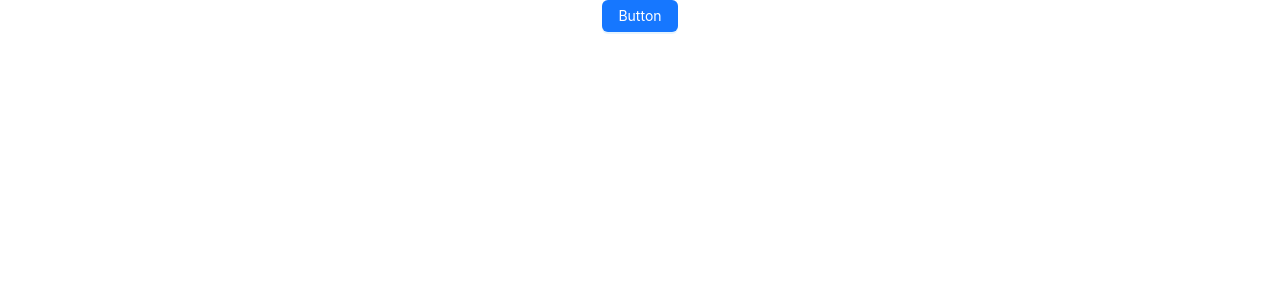
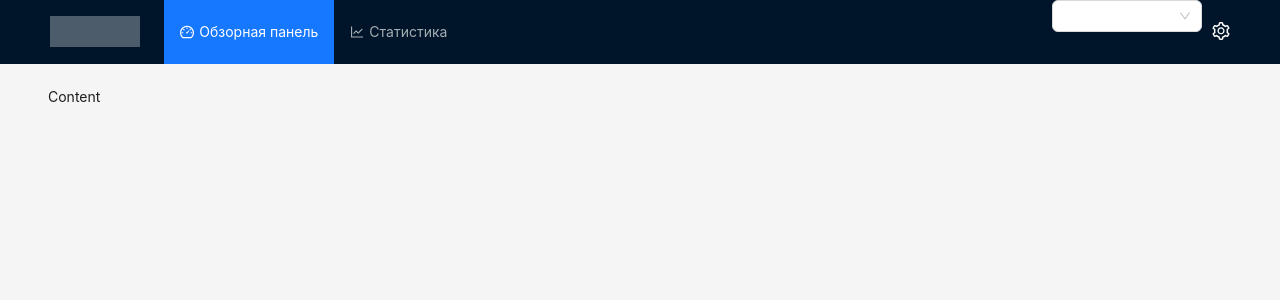
Before and after one commit to slavoyar/database-monitoring, a React app in the folder src/Webapp/: page / in a window 1280 px wide. Shown: the top 300 px of the page. Built offline with nearby package versions, Linux system fonts and the light colour scheme.

Commit message:
add navbar element and setup components relative path

```diff
--- a/src/Webapp/package.json
+++ b/src/Webapp/package.json
@@ -7,9 +7,11 @@
     "node": ">=16.20.0"
   },
   "dependencies": {
+    "@ant-design/icons": "^5.0.1",
     "antd": "^5.4.2",
     "react": "^18.2.0",
     "react-dom": "^18.2.0",
+    "react-router-dom": "^6.10.0",
     "web-vitals": "^2.1.4"
   },
   "scripts": {
@@ -64,12 +66,14 @@
     "eslint-plugin-prettier": "^4.2.1",
     "eslint-plugin-react": "^7.32.2",
     "eslint-plugin-react-hooks": "^4.6.0",
+    "eslint-plugin-react-router": "^0.0.1",
     "html-loader": "^4.2.0",
     "html-webpack-plugin": "^5.5.0",
     "mini-css-extract-plugin": "^2.7.5",
     "prettier": "^2.8.7",
     "svg-url-loader": "^8.0.0",
     "ts-loader": "^9.4.2",
+    "tsconfig-paths-webpack-plugin": "^4.0.1",
     "typescript": "^5.0.4",
     "webpack": "^5.79.0",
     "webpack-cli": "^5.0.1",
--- a/src/Webapp/src/App.css
+++ /dev/null
@@ -1,38 +0,0 @@
-.App {
-  text-align: center;
-}
-
-.App-logo {
-  height: 40vmin;
-  pointer-events: none;
-}
-
-@media (prefers-reduced-motion: no-preference) {
-  .App-logo {
-    animation: App-logo-spin infinite 20s linear;
-  }
-}
-
-.App-header {
-  background-color: #282c34;
-  min-height: 100vh;
-  display: flex;
-  flex-direction: column;
-  align-items: center;
-  justify-content: center;
-  font-size: calc(10px + 2vmin);
-  color: white;
-}
-
-.App-link {
-  color: #61dafb;
-}
-
-@keyframes App-logo-spin {
-  from {
-    transform: rotate(0deg);
-  }
-  to {
-    transform: rotate(360deg);
-  }
-}
--- a/src/Webapp/src/App.tsx
+++ b/src/Webapp/src/App.tsx
@@ -1,12 +1,30 @@
 import React, { FC } from 'react'
-import { Button } from 'antd'
-import 'antd/dist/reset.css'
-import './App.css'
+import Navbar from './components/common/Navbar/Navbar'
+
+import { BrowserRouter } from 'react-router-dom'
+import { Layout, Menu, MenuProps } from 'antd'
+
+const { Content } = Layout
 
 const App: FC = () => (
-  <div className='App'>
-    <Button type='primary'>Button</Button>
-  </div>
+  <BrowserRouter>
+    <Layout>
+      <Navbar />
+      <Layout>
+        <Layout style={{ padding: '0 24px 24px' }}>
+          <Content
+            style={{
+              padding: 24,
+              margin: 0,
+              minHeight: 280,
+            }}
+          >
+            Content
+          </Content>
+        </Layout>
+      </Layout>
+    </Layout>
+  </BrowserRouter>
 )
 
 export default App
--- /dev/null
+++ b/src/Webapp/src/components/common/Navbar/Navbar.tsx
@@ -0,0 +1,38 @@
+import React, { FC } from 'react'
+import { Link } from 'react-router-dom'
+import { DashboardOutlined, LineChartOutlined, SettingOutlined } from '@ant-design/icons'
+import { Layout, Menu, MenuProps, Select } from 'antd'
+import { MenuItemType } from 'antd/es/menu/hooks/useItems'
+import 'css/Navbar.css'
+
+const { Header, Content, Footer } = Layout
+
+const Navbar: FC = () => {
+  return (
+    <Header className='header'>
+      <div className='logo'></div>
+      <Menu theme='dark' className='navbar-menu' mode='horizontal' defaultSelectedKeys={['/']}>
+        <Menu.Item key={'/'}>
+          <Link to={'/'}>
+            <DashboardOutlined />
+            Обзорная панель
+          </Link>
+        </Menu.Item>
+        <Menu.Item key={'stats'}>
+          <Link to={'/stats'}>
+            <LineChartOutlined />
+            Статистика
+          </Link>
+        </Menu.Item>
+      </Menu>
+      <div className='navbar-settings'>
+        <Select className='navbar-workspace-select'></Select>
+        <Link to={'/admin'}>
+          <SettingOutlined />
+        </Link>
+      </div>
+    </Header>
+  )
+}
+
+export default Navbar
--- /dev/null
+++ b/src/Webapp/src/css/Navbar.css
@@ -0,0 +1,38 @@
+
+.header {
+  display: flex;
+  font-size: 18px;
+}
+
+
+.logo {
+  float: left;
+  width: 120px;
+  height: 31px;
+  margin: 16px 24px 16px 0;
+  background: rgba(255, 255, 255, 0.3);
+}
+
+.navbar-menu {
+  width: 100%;
+}
+
+.navbar-menu a span {
+  padding-right: 5px;
+  font-size: 100%;
+}
+
+.navbar-settings {
+  display: flex;
+}
+
+.navbar-settings a {
+  color: white;
+}
+
+.navbar-workspace-select {
+  min-width: 150px;
+  display: flex;
+  align-items: center;
+  margin-right: 10px;
+}
--- a/src/Webapp/src/index.css
+++ b/src/Webapp/src/index.css
@@ -2,6 +2,7 @@ body {
   margin: 0;
   font-family: -apple-system, BlinkMacSystemFont, 'Segoe UI', 'Roboto', 'Oxygen', 'Ubuntu',
     'Cantarell', 'Fira Sans', 'Droid Sans', 'Helvetica Neue', sans-serif;
+  font-size: 16px;
   -webkit-font-smoothing: antialiased;
   -moz-osx-font-smoothing: grayscale;
 }
--- a/src/Webapp/webpack.config.js
+++ b/src/Webapp/webpack.config.js
@@ -1,6 +1,7 @@
 const path = require('path')
 const MiniCssExtractPlugin = require('mini-css-extract-plugin')
 const HtmlWebpackPlugin = require('html-webpack-plugin')
+const TsconfigPathsPlugin = require('tsconfig-paths-webpack-plugin')
 
 let mode = 'development'
 if (process.env.NODE_ENV === 'production') {
@@ -18,7 +19,7 @@ module.exports = {
       template: './public/index.html',
       filename: './index.html',
       favicon: './public/favicon.ico',
-      manifest: 'public/manifest.json',
+      manifest: './public/manifest.json',
     }),
   ],
   module: {
@@ -55,7 +56,14 @@ module.exports = {
     ],
   },
   resolve: {
-    extensions: ['*', '.js', '.jsx', '.ts', '.tsx'],
+    plugins: [
+      new TsconfigPathsPlugin({
+        baseUrl: path.resolve(__dirname, '.'),
+        configFile: path.resolve(__dirname, './tsconfig.json'),
+        extensions: ['.js', '.ts', '.tsx'],
+      }),
+    ],
+    extensions: ['.js', '.jsx', '.ts', '.tsx', '.css', '.json'],
   },
   output: {
     filename: 'bundle.js',
```
Also changed, not shown: src/Webapp/tsconfig.json (+7 -1 lines), src/Webapp/.eslintrc.json, 1 other file (tests, documents, lock files or other folders).
